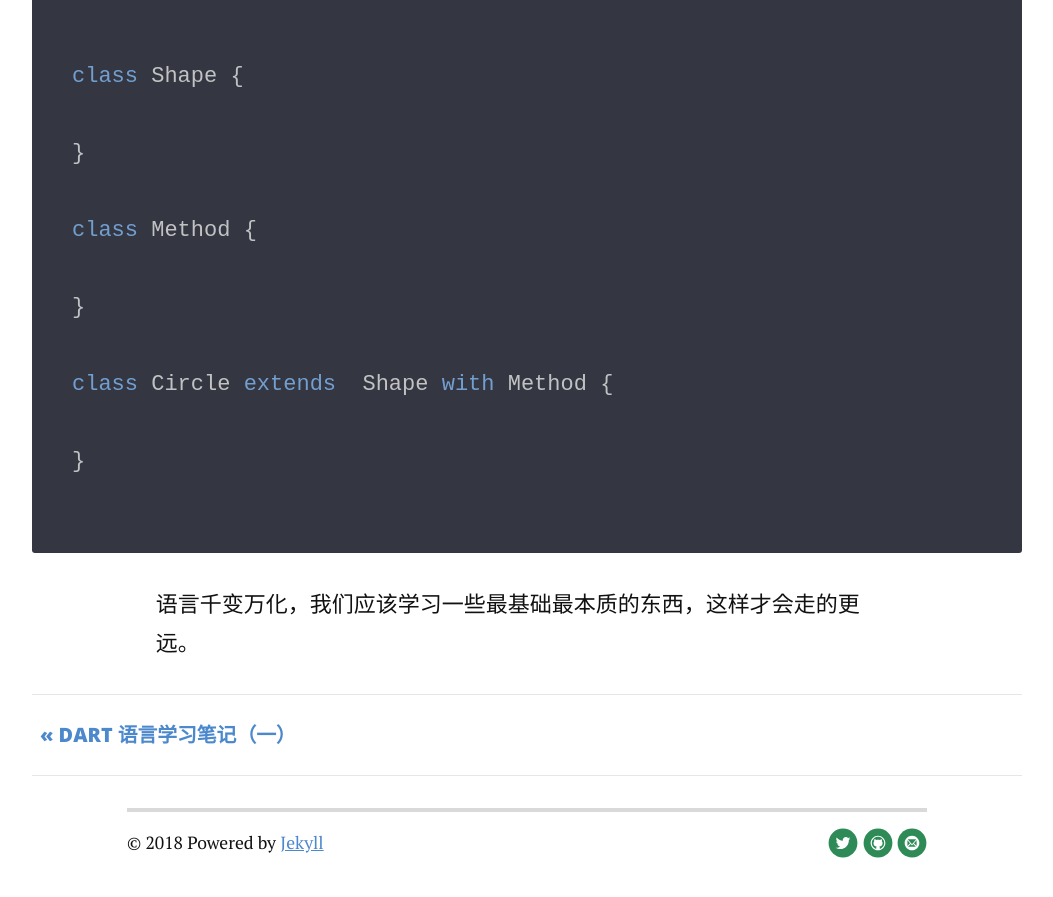
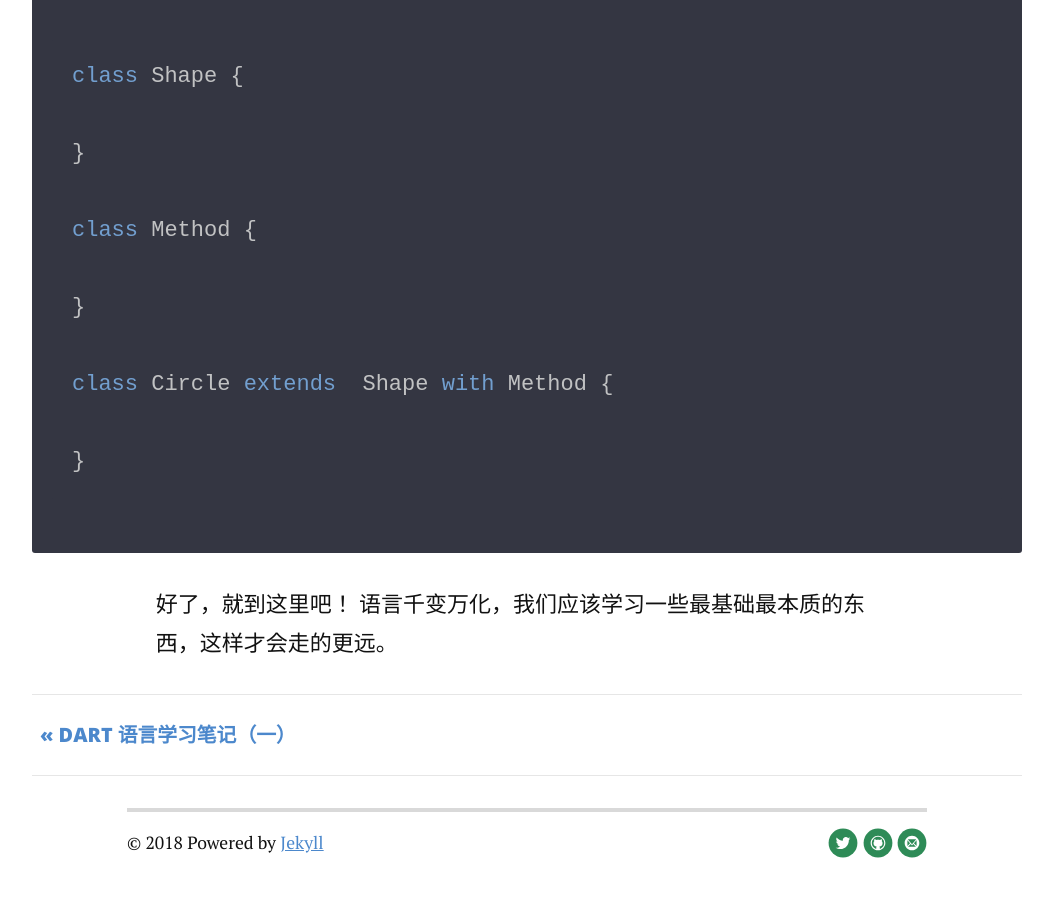
Before and after one commit to soragui/soragui.github.io, a Jekyll site: the page built from _posts/2018-10-25-Dart-语言学习笔记（二）.md, in a window 1280 px wide and 900 px high, scrolled down 5585 px. Shown: the top 897 px of the window, without its empty margins (113-1166 px from the left). Built offline with Jekyll 4.4.1, drawn with Linux system fonts in a browser that asks for light colours; nearby versions of some CDN libraries.

Commit message:
dart 二 change

````diff
--- a/_posts/2018-10-25-Dart-语言学习笔记（二）.md
+++ b/_posts/2018-10-25-Dart-语言学习笔记（二）.md
@@ -102,5 +102,5 @@ class Circle extends  Shape with Method {
 
 }
 ```
-
+好了，就到这里吧！
 语言千变万化，我们应该学习一些最基础最本质的东西，这样才会走的更远。
````
